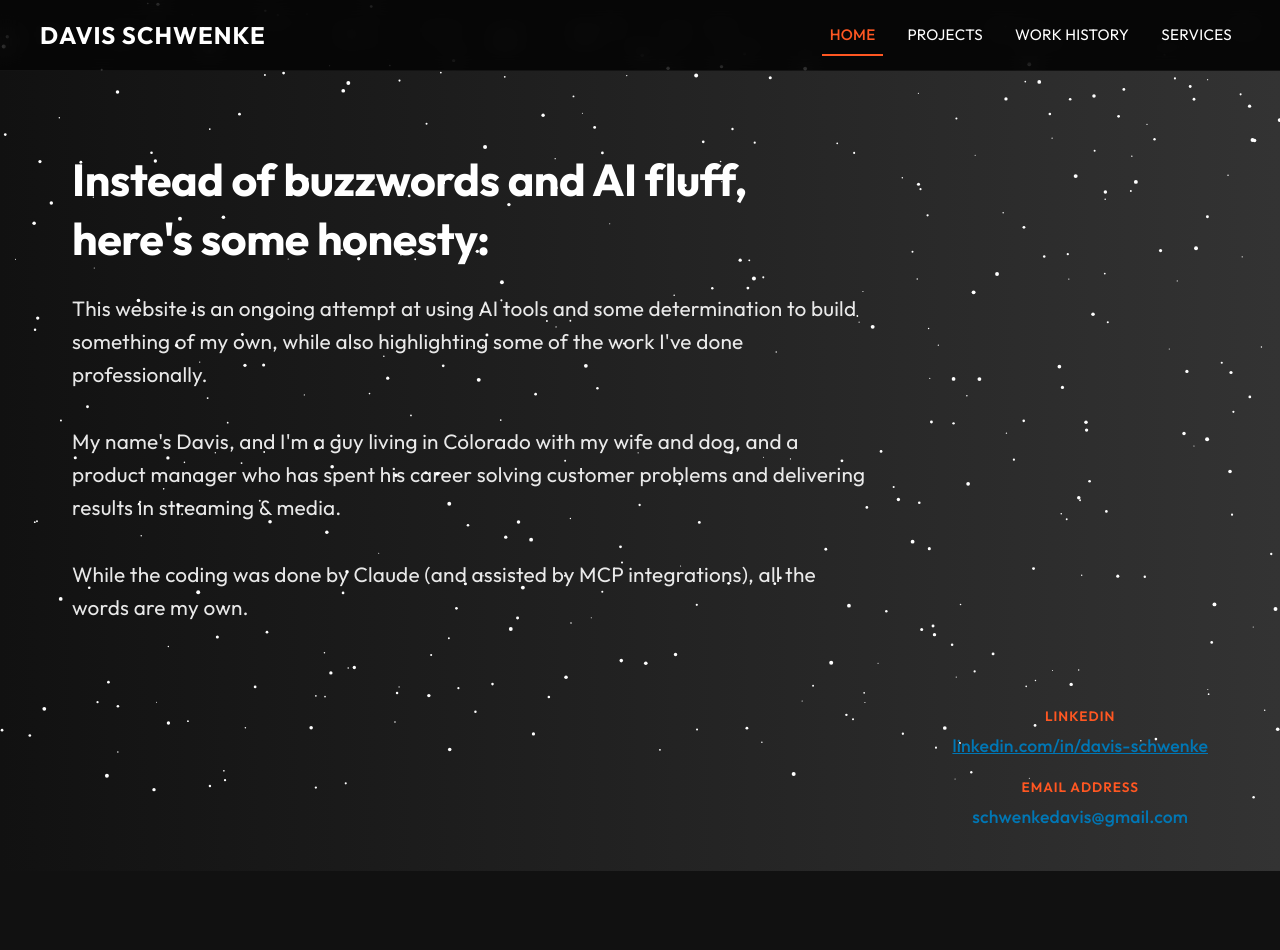
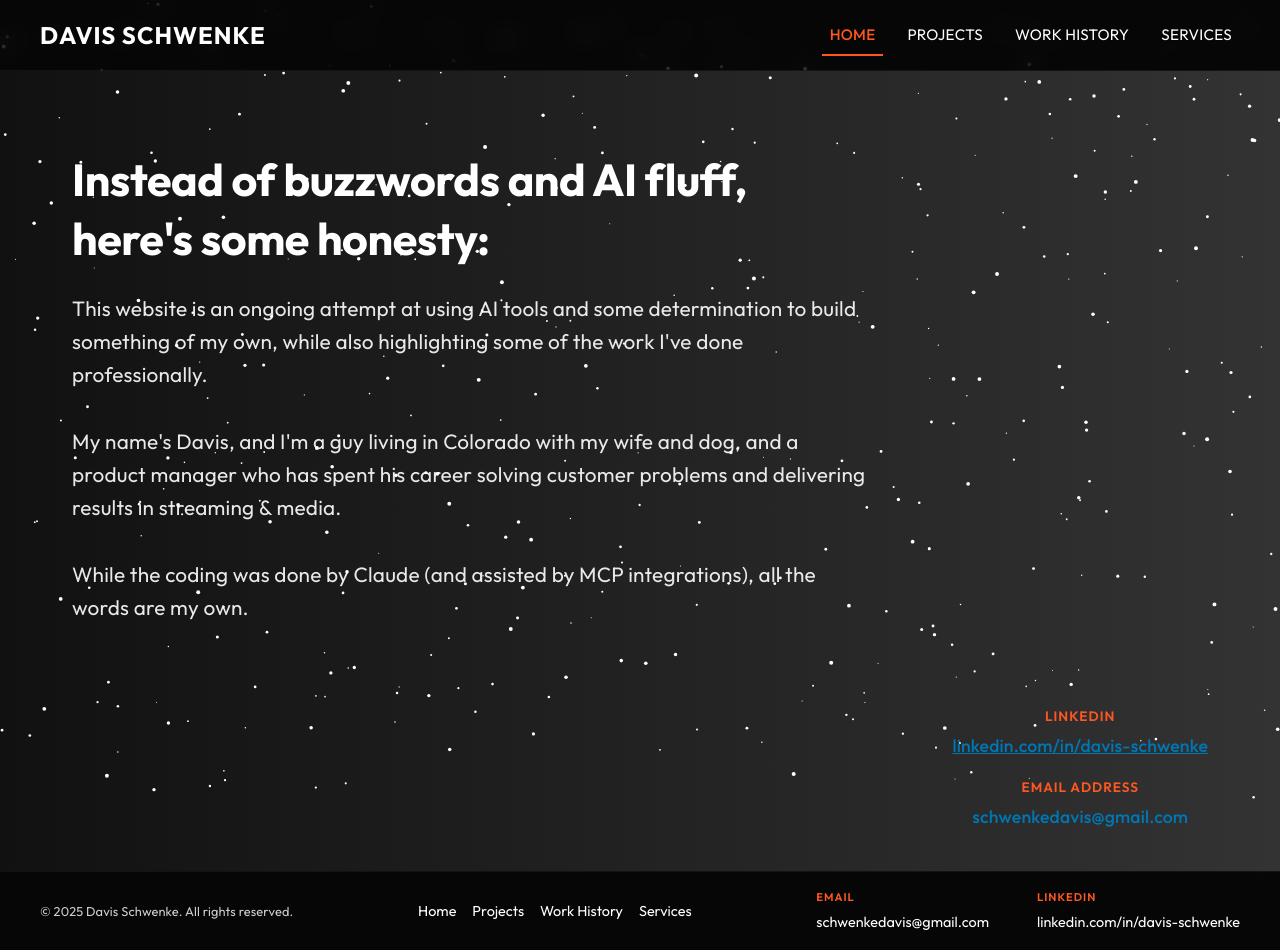
Before and after one commit to dschwenk94/Personal-Website, a React (Create React App) app: page / in a window 1280 px wide. Before the commit the page ends 871 px from the top, so only its background shows below. Built offline with nearby package versions, Linux system fonts and the light colour scheme; a web font is replaced by a local one.

Commit message:
Update Layout component to include Footer

```diff
--- a/src/components/Layout.js
+++ b/src/components/Layout.js
@@ -1,21 +1,25 @@
 import React from 'react';
 import styled from 'styled-components';
 import Header from './Header';
+import Footer from './Footer';
 
-const Main = styled.main`
-  min-height: calc(100vh - 100px);
-  width: 100%;
-  position: relative;
-  z-index: 1;
+const LayoutContainer = styled.div`
+  display: flex;
+  flex-direction: column;
+  min-height: 100vh;
 `;
 
-// We're not using a separate Footer component since it's integrated into the HomePage
+const MainContent = styled.div`
+  flex: 1;
+`;
+
 const Layout = ({ children }) => {
   return (
-    <>
+    <LayoutContainer>
       <Header />
-      <Main>{children}</Main>
-    </>
+      <MainContent>{children}</MainContent>
+      <Footer />
+    </LayoutContainer>
   );
 };
 
```
